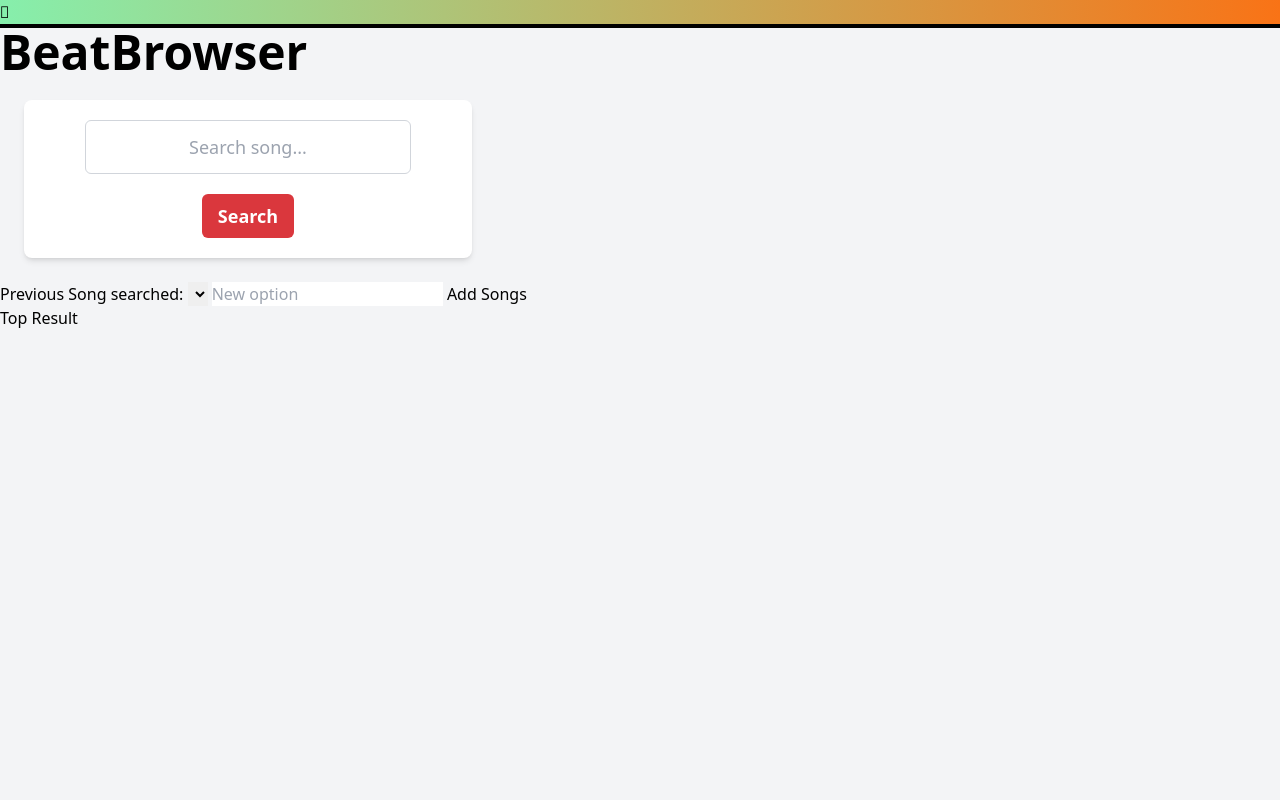
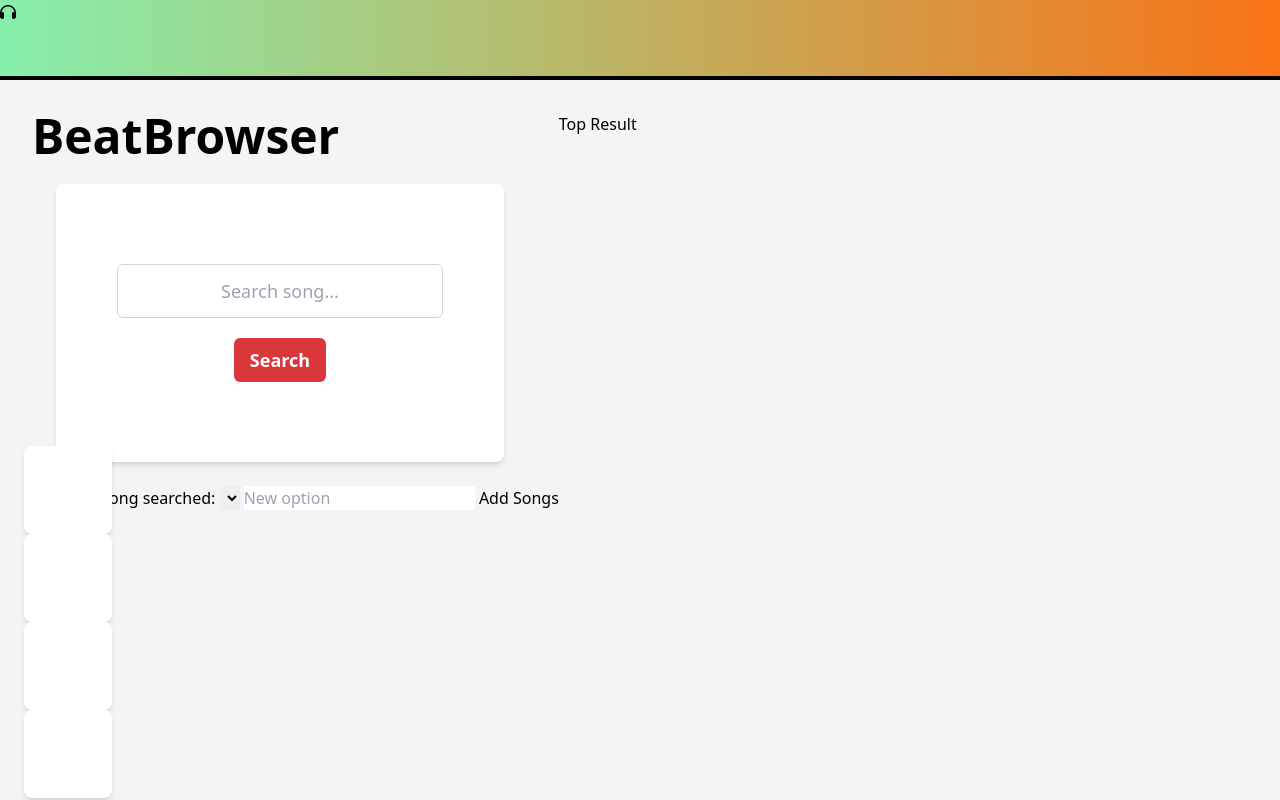
Before and after one commit to kevinvongmany/beatbrowser, a plain HTML site: page homepage.html in a window 1280 px wide. Drawn offline with nearby package versions, Linux system fonts and the light colour scheme.

Commit message:
commit 1e3f3b3b1

```diff
--- a/homepage.html
+++ b/homepage.html
@@ -17,15 +17,16 @@
         }
     </script>
     <title>BeatBrowser</title>
-    <link rel="stylesheet" href="https://cdnjs.cloudflare.com/ajax/libs/font-awesome/4.7.0/css/font-awesome.min.css">
+    <link rel="stylesheet" href="https://cdnjs.cloudflare.com/ajax/libs/font-awesome/6.5.2/css/all.min.css">
 </head>
 <body class="bg-gray-100">
 
-    <header class="border-black bg-gradient-to-r from-green-300 border-b-4  to-orange-500" class="mx-auto min flex">
-        <i class="fa-solid fa-headphones "></i>
+    <header class="border-black bg-gradient-to-r from-green-300 border-b-4  to-orange-500 h-20 inine-block">
+        <i class="fa-solid fa-headphones " aria-hidden="true"></i>
     </header>
-    <main class="flow-root">
-        <div id="BBLogo">
+    <main class="flex p-8">
+        <section class="float-left">
+                <div id="BBLogo" class="">
                     <h1 class="mx-auto text-black-500 text-5xl font-black">BeatBrowser</h1>
                     <!-- <img src="assets/images/BBLogo.png" alt="BeatBrowser Logo">  -->
                 </div>
@@ -43,13 +44,16 @@
                     <input type="text" id="newOptionInput" placeholder="New option">
                     <button id="addSongBtn">Add Songs</button>
                 </div>
-
-    </main>
-    <aside id="heroResult">
+        </section>
+        <aside id="heroResult" class="float-right">
             <h2>Top Result</h2>
         </aside>
-    <section id="searchResults">
-
+    </main>
+    <section id="searchResults" class="inline-grid">
+        <div class="search-box flex flex-col items-center justify-center bg-white p-5 w-full max-w-md h-full max-h-md rounded-lg shadow-md m-6"></div>
+        <div class="search-box flex flex-col items-center justify-center bg-white p-5 w-full max-w-md h-full max-h-md rounded-lg shadow-md m-6"></div>
+        <div class="search-box flex flex-col items-center justify-center bg-white p-5 w-full max-w-md h-full max-h-md rounded-lg shadow-md m-6"></div>
+        <div class="search-box flex flex-col items-center justify-center bg-white p-5 w-full max-w-md h-full max-h-md rounded-lg shadow-md m-6"></div>
     </section>
     <script src="./assets/js/script.js"></script>
     <script src="/assets/js/logic.js"></script>
```
Also changed, not shown: searchbutton.html (line endings or trailing spaces). Lines whose indentation alone changed are shown as unchanged.
